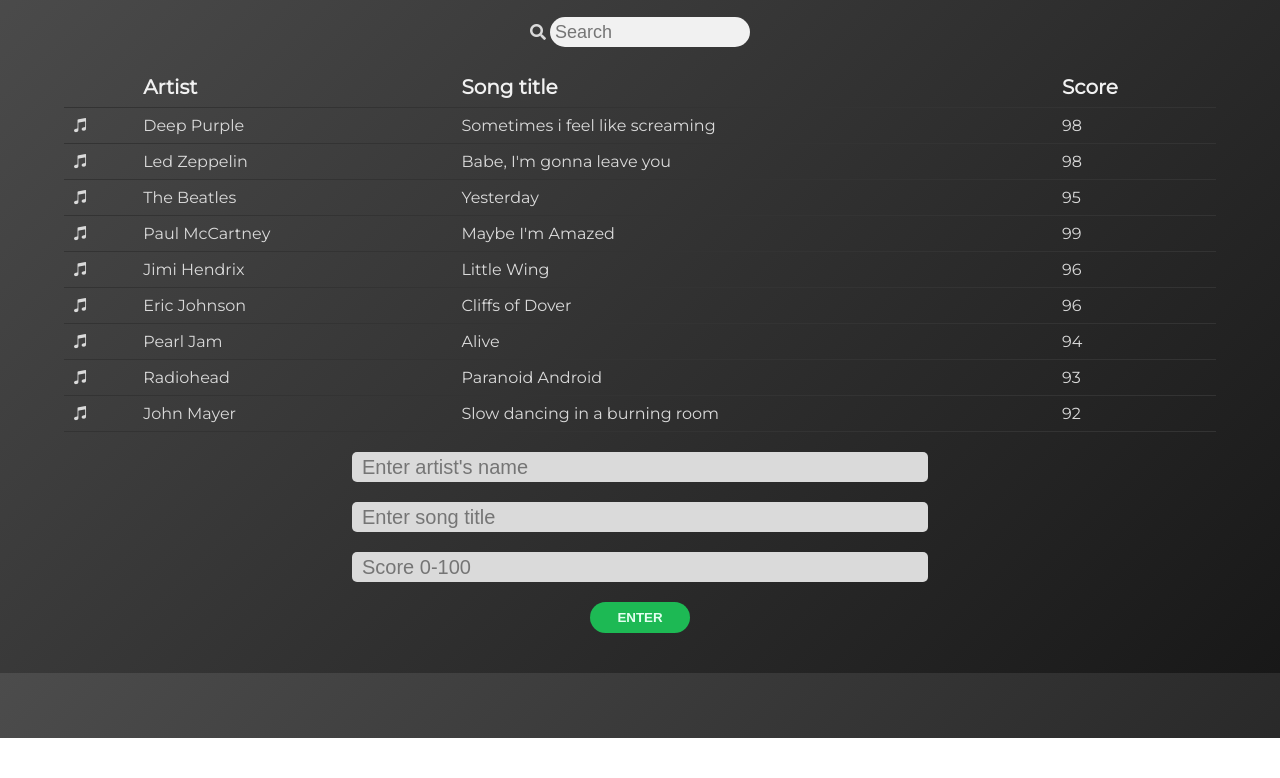
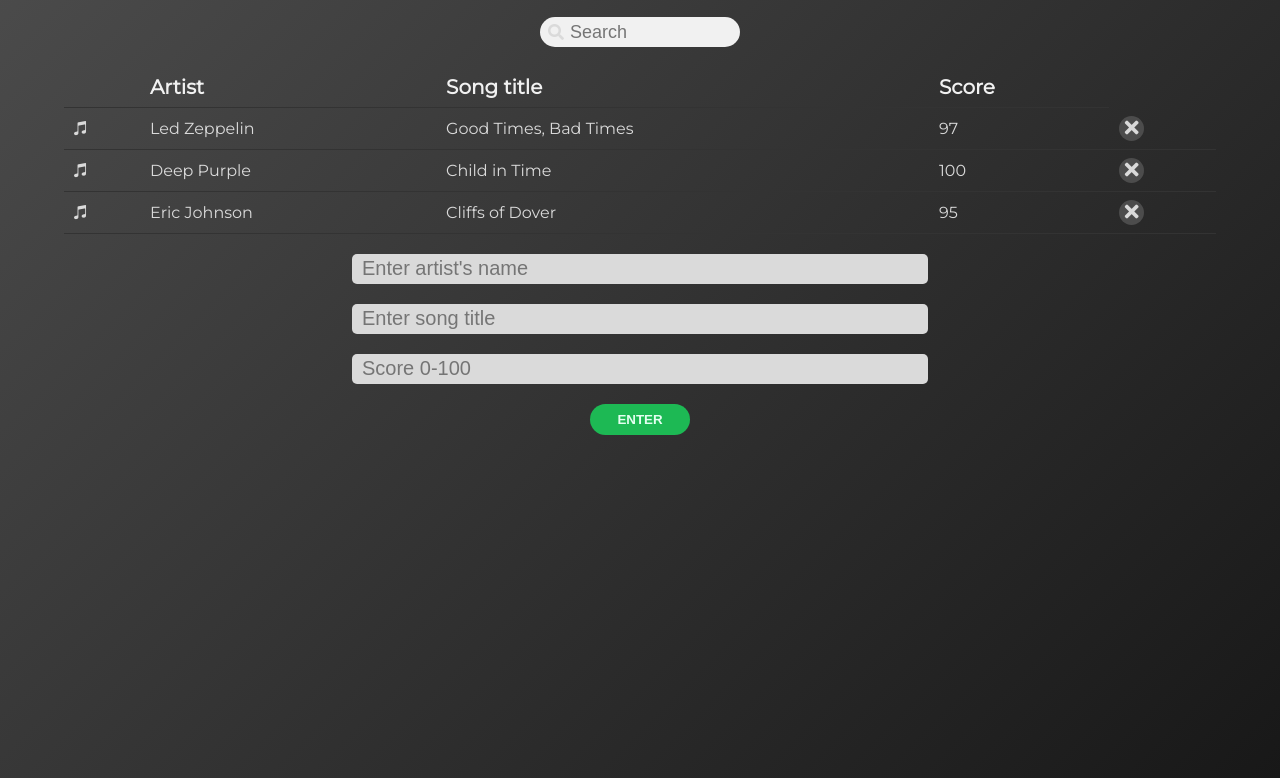
Before and after one commit to predragstevan17/Playlist-projekat, a plain HTML site: page index.html in a window 1280 px wide. Shown: the part 62-840 px from the top of the page. Before the commit the page ends 800 px from the top, so only its background shows below. Drawn offline with Linux system fonts and the light colour scheme.

Commit message:
Add, remove and display functions

```diff
--- a/index.html
+++ b/index.html
@@ -7,8 +7,8 @@
     <meta http-equiv="X-UA-Compatible" content="ie=edge">
     <title>Document</title>
     <link rel="stylesheet" href="style.css">
-    <link rel="stylesheet" href="https://use.fontawesome.com/releases/v5.8.1/css/all.css"
-        integrity="sha384-50oBUHEmvpQ+1lW4y57PTFmhCaXp0ML5d60M1M7uH2+nqUivzIebhndOJK28anvf" crossorigin="anonymous">
+    <link rel="stylesheet" href="https://use.fontawesome.com/releases/v5.8.1/css/all.css" integrity="sha384-50oBUHEmvpQ+1lW4y57PTFmhCaXp0ML5d60M1M7uH2+nqUivzIebhndOJK28anvf"
+        crossorigin="anonymous">
     <link href="https://fonts.googleapis.com/css?family=Montserrat" rel="stylesheet">
 </head>
 
@@ -16,8 +16,9 @@
     <div class="container">
         <div class="title">
             <h1>50 Favorite artists (with songs)</h1>
-            <i class="fas fa-search"></i>
-            <input type="text" placeholder="Search">
+            <div class="input-container">
+                <input type="text" placeholder="Search">
+            </div>
         </div>
         <div class="playlist">
             <table>
@@ -29,73 +30,21 @@
                         <th>Score</th>
                     </tr>
                 </thead>
-                <tbody>
-                    <tr>
-                        <td><i class="fab fa-itunes-note"></i></td>
-                        <td>Deep Purple</td>
-                        <td>Sometimes i feel like screaming</td>
-                        <td>98</td>
-                    </tr>
-                    <tr>
-                        <td><i class="fab fa-itunes-note"></i></td>
-                        <td>Led Zeppelin</td>
-                        <td>Babe, I'm gonna leave you</td>
-                        <td>98</td>
-                    </tr>
-                    <tr>
-                        <td><i class="fab fa-itunes-note"></i></td>
-                        <td>The Beatles</td>
-                        <td>Yesterday</td>
-                        <td>95</td>
-                    </tr>
-                    <tr>
-                        <td><i class="fab fa-itunes-note"></i></td>
-                        <td>Paul McCartney</td>
-                        <td>Maybe I'm Amazed</td>
-                        <td>99</td>
-                    </tr>
-                    <tr>
-                        <td><i class="fab fa-itunes-note"></i></td>
-                        <td>Jimi Hendrix</td>
-                        <td>Little Wing</td>
-                        <td>96</td>
-                    </tr>
-                    <tr>
-                        <td><i class="fab fa-itunes-note"></i></td>
-                        <td>Eric Johnson</td>
-                        <td>Cliffs of Dover</td>
-                        <td>96</td>
-                    </tr>
-                    <tr>
-                        <td><i class="fab fa-itunes-note"></i></td>
-                        <td>Pearl Jam</td>
-                        <td>Alive</td>
-                        <td>94</td>
-                    </tr>
-                    <tr>
-                        <td><i class="fab fa-itunes-note"></i></td>
-                        <td>Radiohead</td>
-                        <td>Paranoid Android</td>
-                        <td>93</td>
-                    </tr>
-                    <tr>
-                        <td><i class="fab fa-itunes-note"></i></td>
-                        <td>John Mayer</td>
-                        <td>Slow dancing in a burning room</td>
-                        <td>92</td>
-                    </tr>
+                <tbody id="song-list">
+                    <!--js sadrzaj-->
                 </tbody>
             </table>
         </div>
         <div class="form">
             <form id="song-input-form">
-                <input type="text" placeholder="Enter artist's name">
-                <input type="text" placeholder="Enter song title">
-                <input type="number" placeholder="Score 0-100">
-                <button id="button">Enter</button>
+                <input type="text" placeholder="Enter artist's name" id="artist">
+                <input type="text" placeholder="Enter song title" id="song-title">
+                <input type="number" placeholder="Score 0-100" id="score">
+                <button id="enter-song" class="enter-song">Enter</button>
             </form>
         </div>
     </div>
+    <script src="main.js"></script>
 </body>
 
 </html>
--- /dev/null
+++ b/main.js
@@ -0,0 +1,61 @@
+const songlist = document.getElementById('song-list');
+
+let songs = [
+    { artist: 'Led Zeppelin', song: 'Good Times, Bad Times', score: 97,id: 1 },
+    { artist: 'Deep Purple', song: 'Child in Time', score: 100,id: 2 },
+    { artist: 'Eric Johnson', song: 'Cliffs of Dover', score: 95,id: 3 },
+
+]
+
+function displaySongs(songs) {
+
+    songlist.innerHTML = '';
+    songs.forEach(function (song) {
+        songlist.innerHTML += `
+        <tr>
+            <td><i class="fab fa-itunes-note"></i></td>
+            <td>${song.artist}</td>
+            <td>${song.song}</td>
+            <td>${song.score}</td>
+            <td><button data-id = ${song.id} class='remove'><i class="fas fa-times"></i></button></td>
+        </tr>
+        `;
+    })
+}
+
+window.addEventListener('load', displaySongs(songs));
+
+const submitForm = document.getElementById('song-input-form');
+submitForm.addEventListener('submit', function (event) {
+    event.preventDefault();
+    addSong();
+    displaySongs(songs);
+});
+
+function addSong() {
+    const artist = document.getElementById('artist').value;
+    const songTitle = document.getElementById('song-title').value;
+    const score = document.getElementById('score').value;
+    const newSong = {
+        artist: artist,
+        song: songTitle,
+        score: score,
+        id: new Date().getTime()
+    }
+    songs.push(newSong);
+}
+
+songlist.addEventListener('click',function(event){
+    if(event.target.classList.contains('remove')){
+        removeSong(event.target);
+    }
+});
+
+function removeSong(target){
+    const id = Number(target.getAttribute('data-id'));
+    songs = songs.filter(function(song){
+        return song.id !== id;
+    })
+    console.log(songs);
+    target.parentElement.parentElement.remove();
+}
--- a/style.css
+++ b/style.css
@@ -15,6 +15,8 @@
     text-align: center;
 }
 
+
+
 h1 {
     color: #f1f1f1;
 }
@@ -26,15 +28,34 @@
     outline: none;
     border: none;
     height: 30px;
-    color: #181818;
+    color: #333333;
     font-size: 18px;
     margin: 20px auto;
-    padding: 5px;
+    padding-left: 30px;
+}
+.title input::placeholder{
+
+}
+
+.input-container {
+    position: relative;
+    display: inline-block;
+}
+
+.input-container::before{
+    position: absolute;
+    top: 50%;
+    left: 8px;
+    content: '\f002';
+    font-family: 'Font Awesome 5 Free';
+    font-weight: 900;
+    transform: translateY(-50%);
 }
 
 .container {
     width: 90%;
     margin: auto;
+    min-height: 100vh;
 }
 
 .form {
@@ -68,6 +89,25 @@
     background-color: #333333;
 }
 
+.remove {
+    display: flex;
+    justify-content: center;
+    align-items: center;
+    width: 25px;
+    height: 25px;
+    border:none;
+    outline:none;
+    font-size: 20px;
+    border-radius: 50%;
+    background-color: #4c4c4c;
+    color: #dadada;
+    cursor: pointer;
+}
+
+.fa-times{
+    pointer-events: none;
+}
+
 #song-input-form {
     padding: 20px 0;
 }
@@ -86,7 +126,7 @@
     padding: 10px;
 }
 
-button {
+.enter-song {
     width: 100px;
     background-color: #1db954;
     color: #e4fff1;
@@ -98,11 +138,11 @@
     font-weight: bold;
 }
 
-button:hover {
+.enter-song:hover {
     background-color: #1ed760;
 }
 
-button:active {
+.enter-song:active {
     background-color: #1aa34a;
 }
 
```
